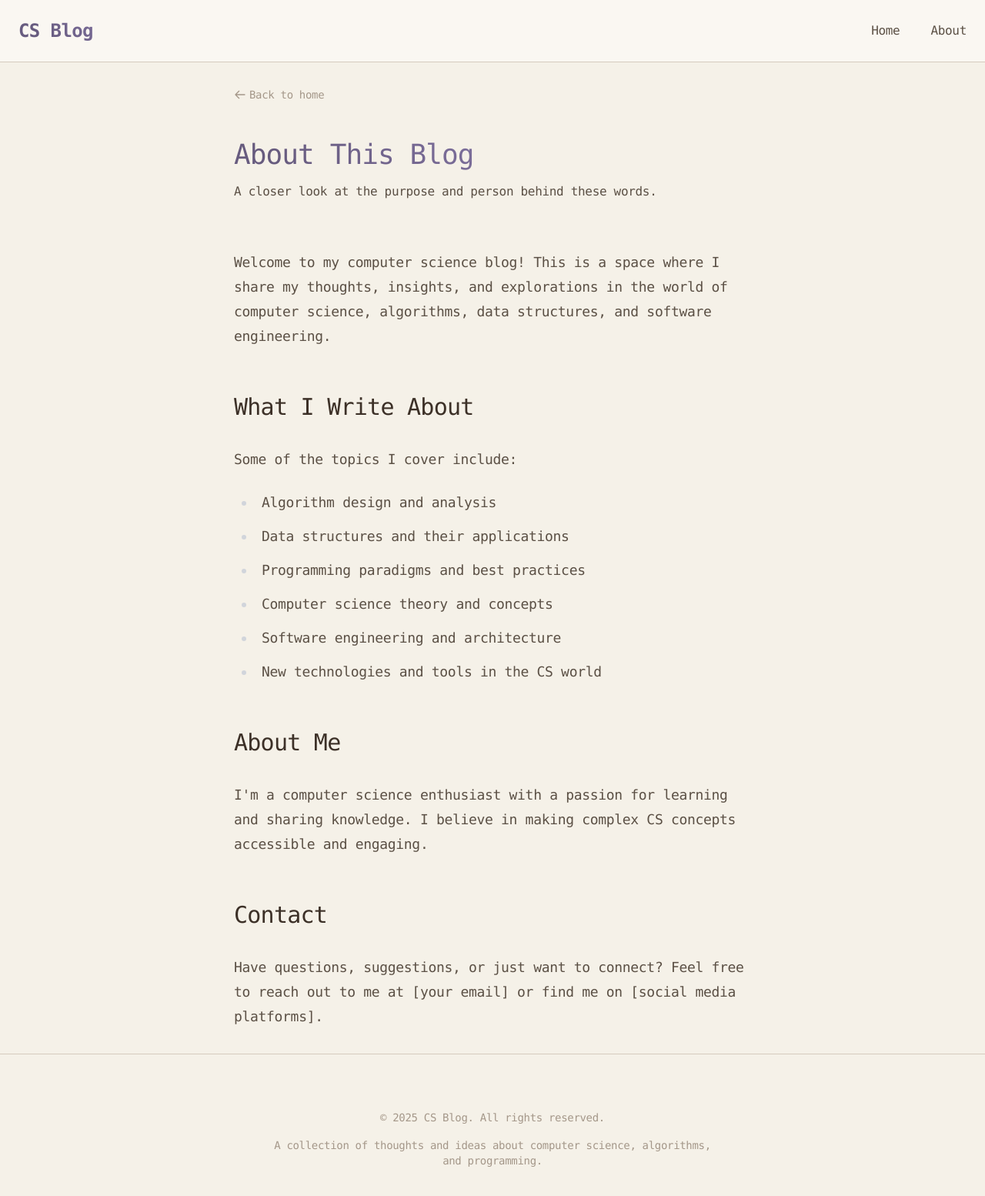
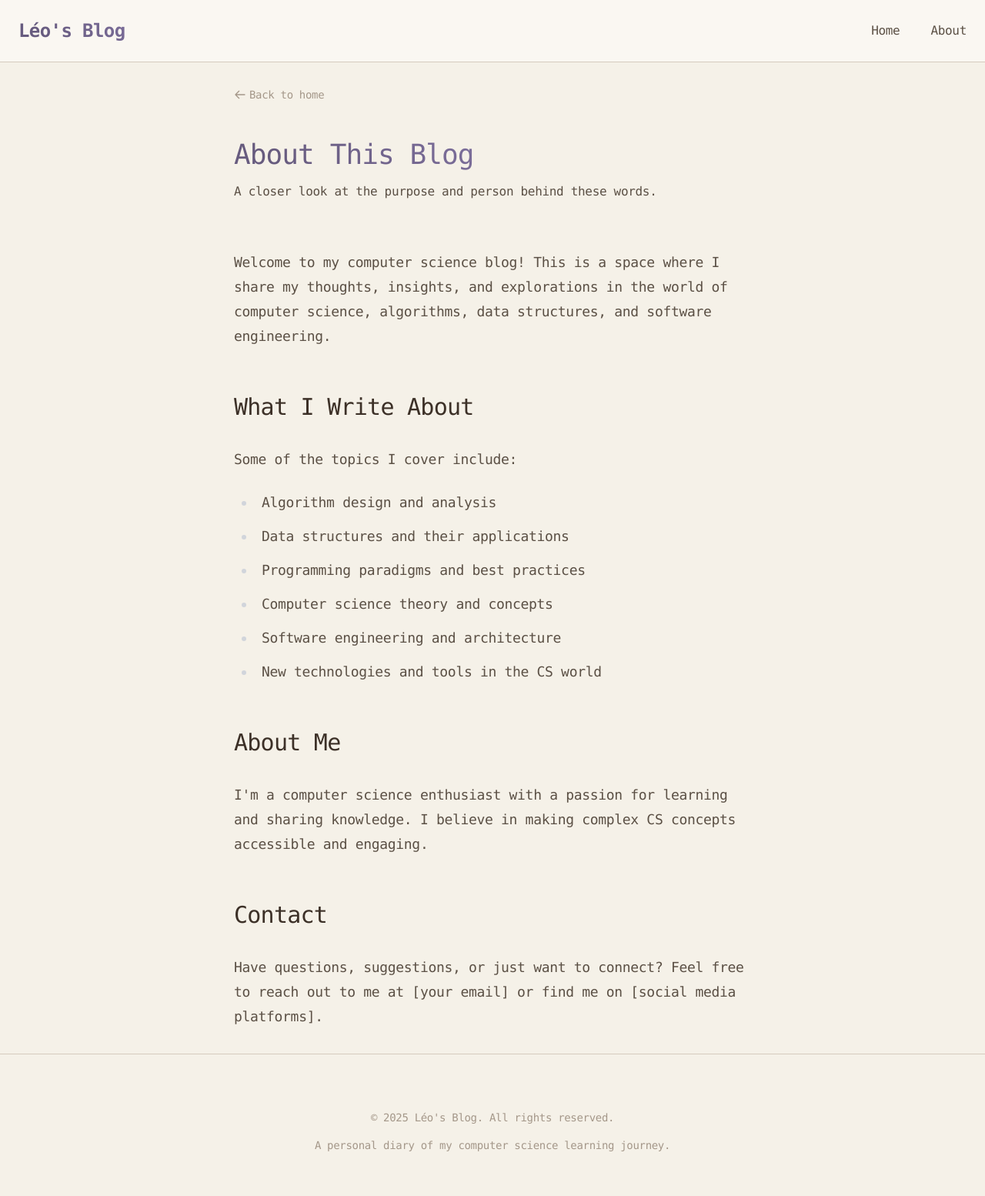
Before and after one commit to Leikoe/leikoe.github.io, a Next.js app: page /about in a window 1280 px wide. Shown: the top 1554 px of the page at 77% size. Built offline with nearby package versions, Linux system fonts and the light colour scheme.

Commit message:
rebrand + type fix

```diff
--- a/src/components/Footer.tsx
+++ b/src/components/Footer.tsx
@@ -3,10 +3,9 @@ export default function Footer() {
         <footer className="mt-auto pt-8 border-t border-theme-border">
             <div className="container mx-auto px-6 py-10">
                 <div className="max-w-xl mx-auto text-center text-theme-muted text-sm">
-          <p className="mb-4">© {new Date().getFullYear()} CS Blog. All rights reserved.</p>
+                    <p className="mb-4">© {new Date().getFullYear()} Léo&apos;s Blog. All rights reserved.</p>
                     <p>
-            A collection of thoughts and ideas about computer science,
-            algorithms, and programming.
+                        A personal diary of my computer science learning journey.
                     </p>
                 </div>
             </div>
--- a/src/components/Header.tsx
+++ b/src/components/Header.tsx
@@ -6,7 +6,7 @@ export default function Header() {
             <div className="container mx-auto px-6 py-6">
                 <div className="flex justify-between items-center">
                     <Link href="/" className="text-2xl font-bold gradient-text tracking-tight">
-            CS Blog
+                        Léo&apos;s Blog
                     </Link>
                     <nav>
                         <ul className="flex space-x-10">
--- a/src/pages/about.tsx
+++ b/src/pages/about.tsx
@@ -51,7 +51,7 @@ export default function About() {
 
                     <h2>About Me</h2>
                     <p>
-            I'm a computer science enthusiast with a passion for learning and sharing knowledge.
+                        I&apos;m a computer science enthusiast with a passion for learning and sharing knowledge.
                         I believe in making complex CS concepts accessible and engaging.
                     </p>
 
--- /dev/null
+++ b/types/index.d.ts
@@ -0,0 +1 @@
+declare module '@microflash/rehype-figure';
```
Also changed, not shown: tsconfig.json (+22 -6 lines), 2 other files (tests, documents, lock files or other folders). Lines whose indentation alone changed are shown as unchanged.
